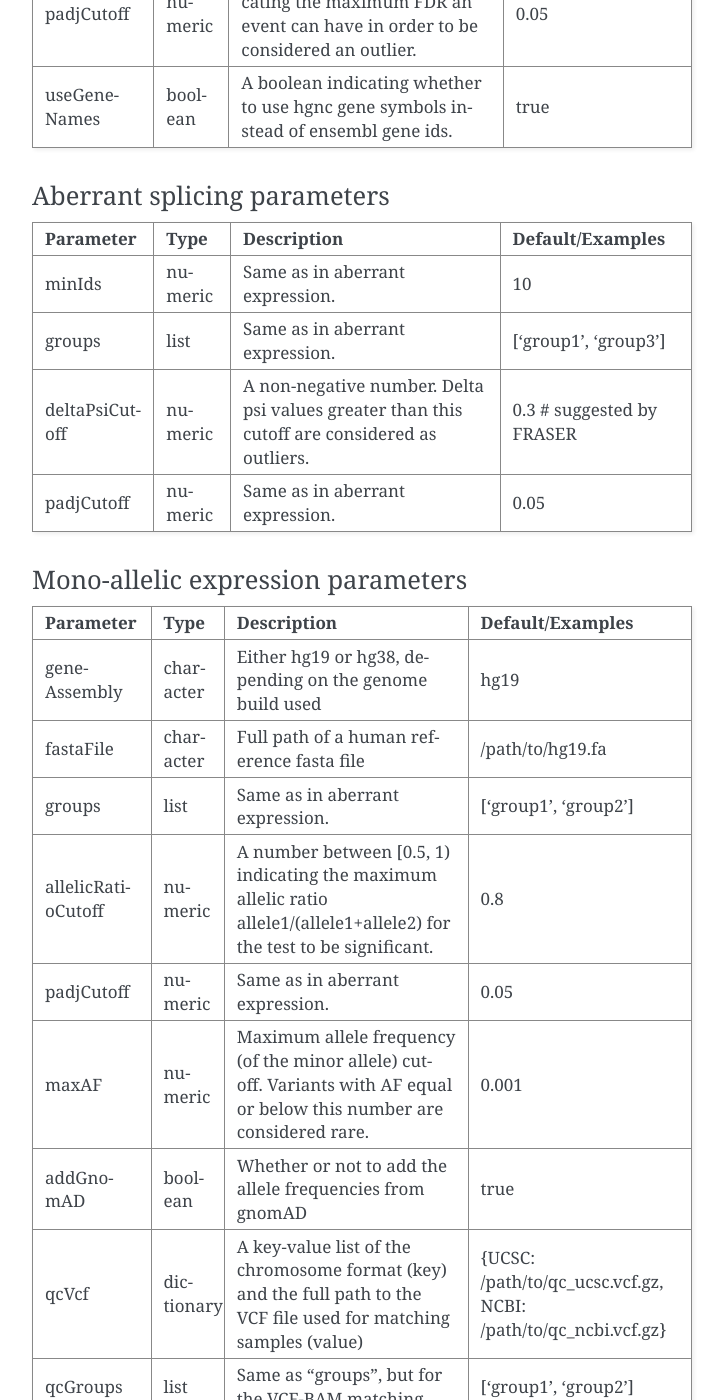
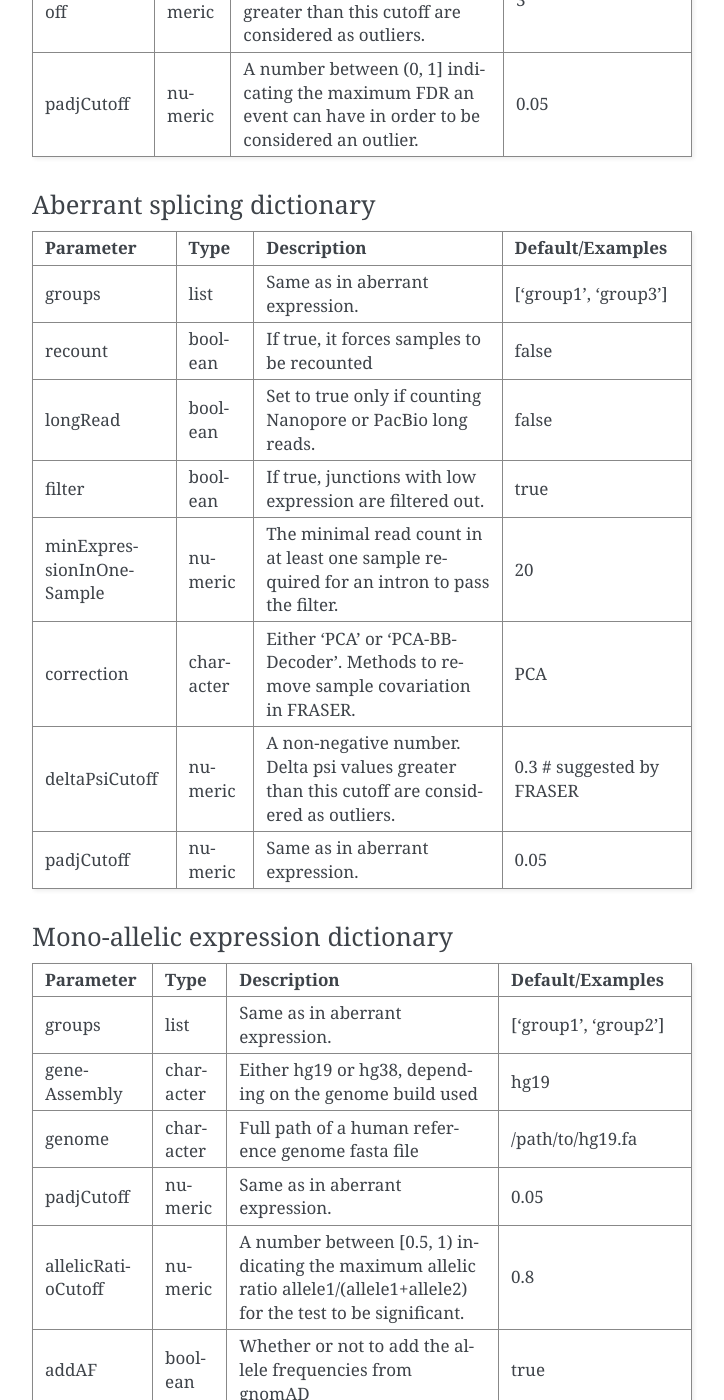
Before and after one commit to gagneurlab/drop, a Sphinx documentation site: the page built from docs/source/prepare.rst, in a window 1280 px wide and 1400 px high, scrolled down 2639 px. Shown: the whole window, without its empty margins (388-1112 px from the left). Built offline with Sphinx 7.4.7, drawn with Linux system fonts in a browser that asks for light colours; some of the changed text lies outside the part shown.

```diff
--- a/docs/source/prepare.rst
+++ b/docs/source/prepare.rst
@@ -16,81 +16,87 @@ A variable can be of different types: string, numeric, list and dictionary. Firs
 Types of variables in *YAML*
 ++++++++++++++++++++++++++++
 
-==========  ===================================================================================================================================================================================================  ======================================
-Type        Description                                                                                                                                                                                          Default/Examples
-==========  ===================================================================================================================================================================================================  ======================================
-boolean     A boolean is binary and can be true of false                                                                                                                                                         false
-string      A text. Quotation marks are not needed, but we recommend them.                                                                                                                                       "/data/project1/sample_annotation.tsv"
-numeric     An integer or a real number. A dot is used as a decimal separator.                                                                                                                                   0.05
-list        A collection of elements of the same type. They are written with square brackets and its elements are separated by commas.                                                                           ['group1', 'group2']
-dictionary  A dictionary (or named vector) containing key-value pairs. It is a collection of multiple elements where the key is a string and the value any type. Written in curly brackets and comma-separated.  {"f1": "file1.txt", "value": 0}
-==========  ===================================================================================================================================================================================================  ======================================
+==========  ===================================================================================================================================================  ======================================
+Type        Description                                                                                                                                          Default/Examples
+==========  ===================================================================================================================================================  ======================================
+boolean     A boolean is binary and can be true of false                                                                                                         false
+string      A text. Quotation marks are not needed.                                                                                                              /data/project1/sample_annotation.tsv
+numeric     An integer or a real number. A dot is used as a decimal separator.                                                                                   0.05
+list        A collection of elements of the same type.                                                                            ['group1', 'group2']
+dictionary  A dictionary (or named vector) containing key-value pairs. It is a collection of multiple elements where the key is a string and the value any type  {"f1": "file1.txt", "value": 0}
+==========  ===================================================================================================================================================  ======================================
 
 
 Global parameters
 +++++++++++++++++
 
-================  ==========  =======================================================================================================================================  ==
-Parameter         Type        Description                                                                                                                              Default/Examples
-================  ==========  =======================================================================================================================================  ==
-projectTitle      character   Title of the project to be displayed on the rendered HTML output                                                                         Project 1
-htmlOutputPath    character   Full path of the folder where the HTML files are rendered                                                                                /data/project1/htmlOutput
-root              character   Full path of the folder where the subdirectories processed_data and processed_results will be created containing DROP's output files     /data/project1
-sampleAnnotation  character   Full path of the sample annotation table                                                                                                 /data/project1/sample_annotation.tsv
-geneAnnotation    dictionary  A key-value list of the annotation name (key) and the full path to the GTF file (value). More than one annotation file can be provided.  {"anno1": /path/to/gtf.gtf}
-tools             dictionary  A key-value list of different commands (key) and the command (value) to run them                                                         {gatkCmd: gatk, bcftoolsCmd: bcftools, samtoolsCmd: samtools}
-================  ==========  =======================================================================================================================================  ==
+===================  ==========  =======================================================================================================================================  ==
+Parameter            Type        Description                                                                                                                              Default/Examples
+===================  ==========  =======================================================================================================================================  ==
+projectTitle         character   Title of the project to be displayed on the rendered HTML output                                                                         Project 1
+htmlOutputPath       character   Full path of the folder where the HTML files are rendered                                                                                /data/project1/htmlOutput
+indexWithFolderName  boolean     variable needed for wBuild, do not edit it                                                                                               true
+fileRegex            character   variable needed for wBuild, do not edit it                                                                                               .*\\\.R
+root                 character   Full path of the folder where the subdirectories processed_data and processed_results will be created containing DROP's output files     /data/project1
+sampleAnnotation     character   Full path of the sample annotation table                                                                                                 /data/project1/sample_annotation.tsv
+geneAnnotation       dictionary  A key-value list of the annotation name (key) and the full path to the GTF file (value). More than one annotation file can be provided.  {anno1: /path/to/gtf.gtf}
+tools                dictionary  A key-value list of different commands (key) and the command (value) to run them                                                         {gatkCmd: gatk, bcftoolsCmd: bcftools, samtoolsCmd: samtools}
+===================  ==========  =======================================================================================================================================  ==
 
 
-Aberrant expression parameters
+Aberrant expression dictionary
 ++++++++++++++++++++++++++++++
 
-================  =======  =====================================================================================================================================  ==
-Parameter         Type     Description                                                                                                                            Default/Examples
-================  =======  =====================================================================================================================================  ==
-minIds            numeric  Minimum number of samples required for the analysis.                                                                                   10
-groups            list     DROP groups that should be executed in this module. If not specified, all groups are used.                                             ['group1', 'group2']
-fpkmCutoff        numeric  A non-negative number indicating the minimum FPKM 5% of the samples per gene should have. If a gene has less it will be filtered out.  1 # suggested by OUTRIDER
-zScoreCutoff      numeric  A non-negative number. Z scores (in absolute value) greater than this cutoff are considered as outliers.                               3
-padjCutoff        numeric  A number between (0, 1] indicating the maximum FDR an event can have in order to be considered an outlier.                             0.05
-useGeneNames      boolean  A boolean indicating whether to use hgnc gene symbols instead of ensembl gene ids.                                                     true
-================  =======  =====================================================================================================================================  ==
+================  =========  =====================================================================================================================================  ==
+Parameter         Type       Description                                                                                                                            Default/Examples
+================  =========  =====================================================================================================================================  ==
+groups            list       DROP groups that should be executed in this module. If not specified, all groups are used.                                             - group1
+                                                                                                                                                                    - group2
+fpkmCutoff        numeric    A non-negative number indicating the minimum FPKM 5% of the samples per gene should have. If a gene has less it will be filtered out.  1 # suggested by OUTRIDER
+implementation    character  Either 'autoencoder', 'pca' or 'peer'. Methods to remove sample covariation in OUTRIDER.                                               autoencoder
+zScoreCutoff      numeric    A non-negative number. Z scores (in absolute value) greater than this cutoff are considered as outliers.                               3
+padjCutoff        numeric    A number between (0, 1] indicating the maximum FDR an event can have in order to be considered an outlier.                             0.05
+================  =========  =====================================================================================================================================  ==
 
-Aberrant splicing parameters
+Aberrant splicing dictionary
 ++++++++++++++++++++++++++++
 
-==============  =======  ============================================================================================  ==
-Parameter       Type     Description                                                                                   Default/Examples
-==============  =======  ============================================================================================  ==
-minIds          numeric  Same as in aberrant expression.                                                               10
-groups          list     Same as in aberrant expression.                                                               ['group1', 'group3']
-deltaPsiCutoff  numeric  A non-negative number. Delta psi values greater than this cutoff are considered as outliers.  0.3 # suggested by FRASER
-padjCutoff      numeric  Same as in aberrant expression.                                                               0.05
-==============  =======  ============================================================================================  ==
+========================  =========  ============================================================================================  ==
+Parameter                 Type       Description                                                                                   Default/Examples
+========================  =========  ============================================================================================  ==
+groups                    list       Same as in aberrant expression.                                                               ['group1', 'group3']
+recount                   boolean    If true, it forces samples to be recounted                                                    false
+longRead                  boolean    Set to true only if counting Nanopore or PacBio long reads.                                   false
+filter                    boolean    If true, junctions with low expression are filtered out.                                      true
+minExpressionInOneSample  numeric    The minimal read count in at least one sample required for an intron to pass the filter.      20
+correction                character  Either 'PCA' or 'PCA-BB-Decoder'. Methods to remove sample covariation in FRASER.             PCA
+deltaPsiCutoff            numeric    A non-negative number. Delta psi values greater than this cutoff are considered as outliers.  0.3 # suggested by FRASER
+padjCutoff                numeric    Same as in aberrant expression.                                                               0.05
+========================  =========  ============================================================================================  ==
 
 
-Mono-allelic expression parameters
+Mono-allelic expression dictionary
 ++++++++++++++++++++++++++++++++++
 
-==================  ==========  ========================================================================================================================  ==
-Parameter           Type        Description                                                                                                               Default/Examples
-==================  ==========  ========================================================================================================================  ==
-geneAssembly        character   Either hg19 or hg38, depending on the genome build used                                                                   hg19
-fastaFile           character   Full path of a human reference fasta file                                                                                 /path/to/hg19.fa
-groups              list        Same as in aberrant expression.                                                                                           ['group1', 'group2']
-allelicRatioCutoff  numeric     A number between [0.5, 1) indicating the maximum allelic ratio allele1/(allele1+allele2) for the test to be significant.  0.8
-padjCutoff          numeric     Same as in aberrant expression.                                                                                           0.05
-maxAF               numeric     Maximum allele frequency (of the minor allele) cut-off. Variants with AF equal or below this number are considered rare.  0.001
-addGnomAD           boolean     Whether or not to add the allele frequencies from gnomAD                                                                  true
-qcVcf               dictionary  A key-value list of the chromosome format (key) and the full path to the VCF file used for matching samples (value)       {UCSC: /path/to/qc_ucsc.vcf.gz, NCBI: /path/to/qc_ncbi.vcf.gz}
-qcGroups            list        Same as “groups”, but for the VCF-BAM matching                                                                            ['group1', 'group2']
-==================  ==========  ========================================================================================================================  ==
+==================  =========  ========================================================================================================================  ==
+Parameter           Type       Description                                                                                                               Default/Examples
+==================  =========  ========================================================================================================================  ==
+groups              list       Same as in aberrant expression.                                                                                           ['group1', 'group2']
+geneAssembly        character  Either hg19 or hg38, depending on the genome build used                                                                   hg19
+genome              character  Full path of a human reference genome fasta file                                                                          /path/to/hg19.fa
+padjCutoff          numeric    Same as in aberrant expression.                                                                                           0.05
+allelicRatioCutoff  numeric    A number between [0.5, 1) indicating the maximum allelic ratio allele1/(allele1+allele2) for the test to be significant.  0.8
+addAF               boolean    Whether or not to add the allele frequencies from gnomAD                                                                  true
+maxAF               numeric    Maximum allele frequency (of the minor allele) cut-off. Variants with AF equal or below this number are considered rare.  0.001
+qcVcf               character  Full path to the vcf file used for VCF-BAM matching                                                                       /path/to/qc_vcf.vcf.gz
+qcGroups            list       Same as “groups”, but for the VCF-BAM matching                                                                            ['group1', 'group2']
+==================  =========  ========================================================================================================================  ==
 
 
 Creating the Sample Annotation Table
 ------------------------------------
 
-For details on how to generate the sample annotation, please refer to the DROP paper. Here we will provide some examples.
+For details on how to generate the sample annotation, please refer to the DROP paper. Here we provide some examples.
 
 Example of RNA replicates
 ++++++++++++++++++++++++++++++++++
```
